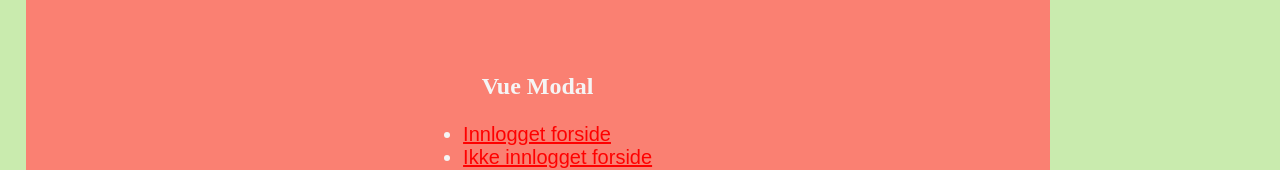
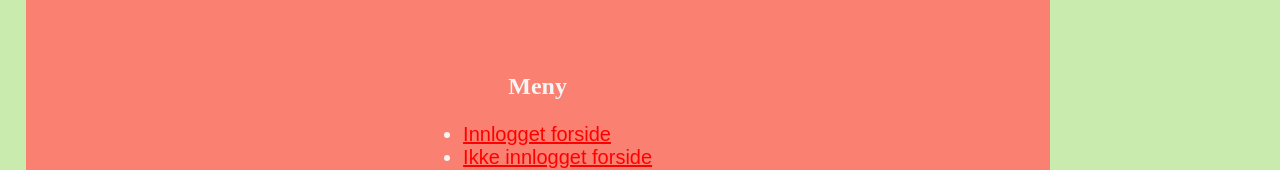
Before and after one commit to netliferesearch/Lederhuset-prototype-vue, a Vue app: page / in a window 1280 px wide. Both pictures are taken after a click on the button "Søk/ Meny". Shown: the part 287-457 px from the top of the page. Built offline with nearby package versions, Linux system fonts and the light colour scheme; a web font is replaced by a local one; what vue-scrollactive, vue2-collapse would draw is missing.

Commit message:
changed title in menu

```diff
--- a/src/components/Menu.Vue
+++ b/src/components/Menu.Vue
@@ -23,7 +23,7 @@
               <div class="modal" v-show="show" v-on:click="toggle">
                 <div class="modal-message">
                   <div class="modal-header">
-                    <h2>Vue Modal</h2>
+                    <h2>Meny</h2>
                   </div>
 
                   <div class="modal-body">
```
